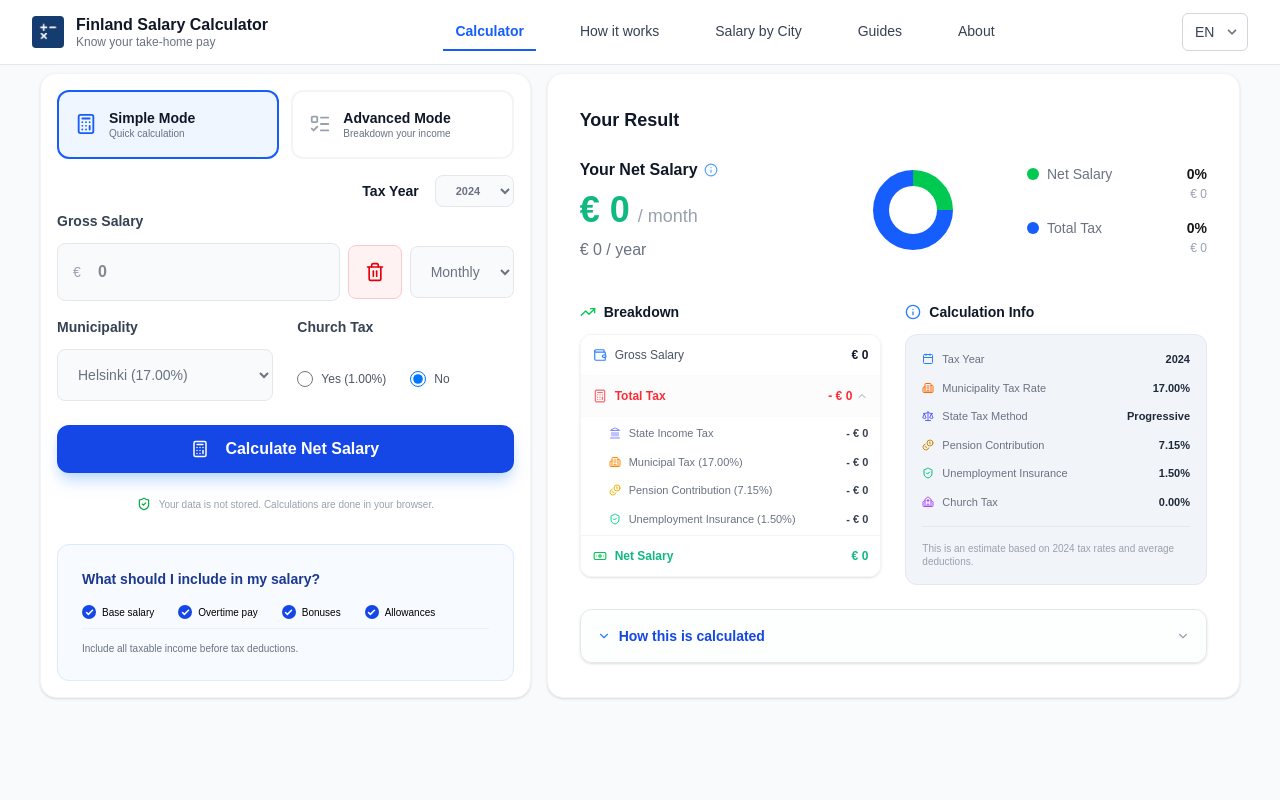
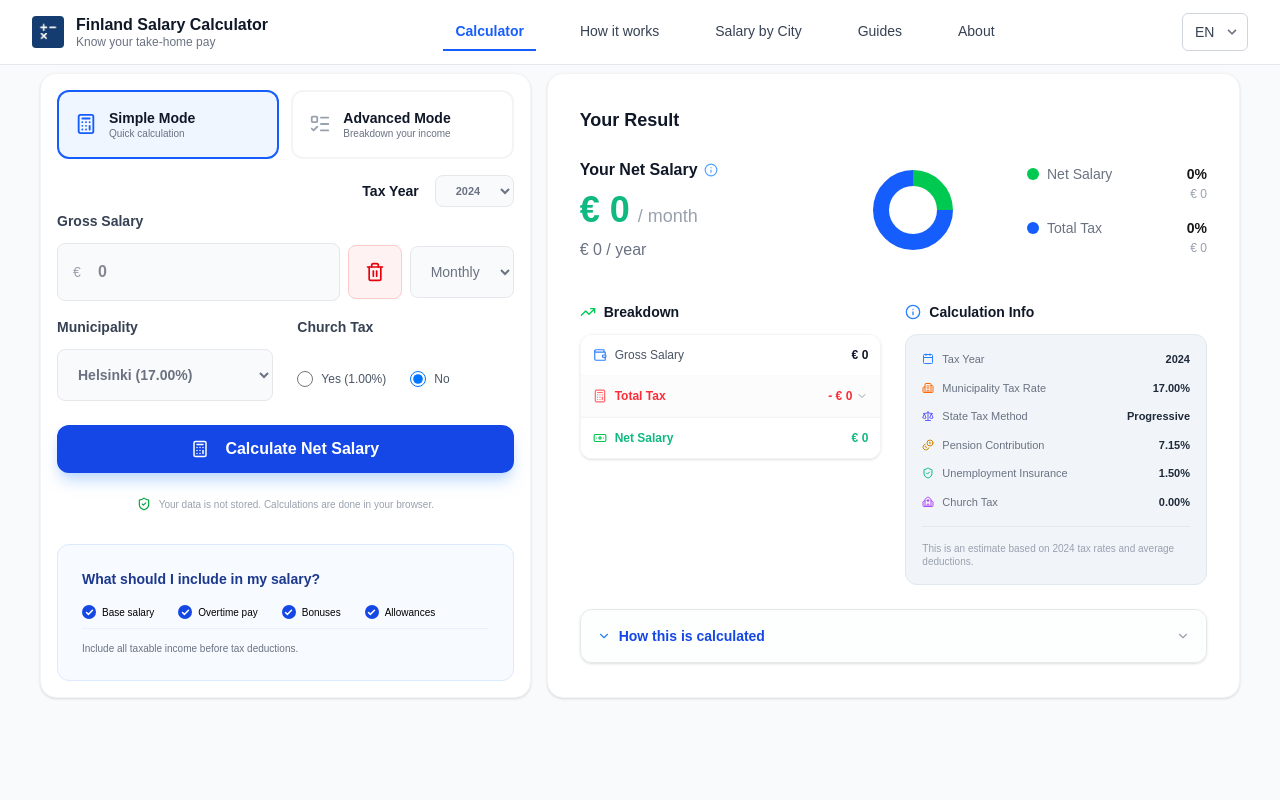
Before and after one commit to upekshapavani2003-maker/finland-salary-calculator, a Next.js app in the folder frontend/: page / in a window 1280 px wide. Shown: the top 800 px of the page. Built offline with nearby package versions, Linux system fonts and the light colour scheme.

Commit message:
css changes

```diff
--- a/frontend/src/components/SalaryCalculator.tsx
+++ b/frontend/src/components/SalaryCalculator.tsx
@@ -23,27 +23,23 @@ import {
 } from 'lucide-react';
 
 export default function SalaryCalculator() {
-  // State to check if the user has calculated the results
   const [hasCalculated, setHasCalculated] = useState<boolean>(false);
 
-  // Input states
   const [grossSalary, setGrossSalary] = useState<number | ''>('');
   const [salaryPeriod, setSalaryPeriod] = useState<'Monthly' | 'Yearly'>('Monthly');
   const [selectedMunicipality, setSelectedMunicipality] = useState<string>('Helsinki (17.00%)');
   const [churchMember, setChurchMember] = useState<boolean>(false);
   const [selectedMode, setSelectedMode] = useState<'simple' | 'advanced'>('simple');
 
-  // Advanced Mode Sub-states
   const [baseSalary, setBaseSalary] = useState<number | ''>('');
   const [overtimePay, setOvertimePay] = useState<number | ''>('');
   const [bonuses, setBonuses] = useState<number | ''>('');
   const [allowances, setAllowances] = useState<number | ''>('');
   const [taxYear, setTaxYear] = useState<string>('2024');
 
-  const [isTaxOpen, setIsTaxOpen] = useState<boolean>(true);
+  const [isTaxOpen, setIsTaxOpen] = useState<boolean>(false);
   const [isCalcOpen, setIsCalcOpen] = useState<boolean>(false);
 
-  // States to hold the calculated results
   const [calculatedValues, setCalculatedValues] = useState<{
     grossMonthly: number;
     netSalary: number;
@@ -58,14 +54,12 @@ export default function SalaryCalculator() {
     churchMember: boolean;
   } | null>(null);
 
-  // Helper values
   const parsedGrossSalary = typeof grossSalary === 'number' ? grossSalary : 0;
   const parsedBaseSalary = typeof baseSalary === 'number' ? baseSalary : 0;
   const parsedOvertime = typeof overtimePay === 'number' ? overtimePay : 0;
   const parsedBonuses = typeof bonuses === 'number' ? bonuses : 0;
   const parsedAllowances = typeof allowances === 'number' ? allowances : 0;
 
-  // Logic
   const municipalityRate = parseFloat(selectedMunicipality.match(/\(([\d.]+)%\)/)?.[1] || '17.00');
   const pensionRate = 7.15;
   const unemploymentRate = 1.50;
@@ -115,7 +109,6 @@ export default function SalaryCalculator() {
     setHasCalculated(false);
   };
 
-  // Determine display values
   const displayNetSalary = hasCalculated && calculatedValues ? calculatedValues.netSalary : 0;
   const displayTotalTax = hasCalculated && calculatedValues ? calculatedValues.totalTax : 0;
   const displayGrossMonthly = hasCalculated && calculatedValues ? calculatedValues.grossMonthly : 0;
@@ -220,7 +213,7 @@ export default function SalaryCalculator() {
                       <select
                         value={selectedMunicipality}
                         onChange={(e) => setSelectedMunicipality(e.target.value)}
-                        className="w-full bg-gray-50 border border-gray-200 rounded-lg px-4 py-4 outline-none text-sm text-gray-500"
+                        className="w-full bg-gray-50 border border-gray-200 rounded-lg px-4 py-4 outline-none text-sm text-gray-500 font-bold"
                       >
                         {municipalities.map(m => <option key={m}>{m}</option>)}
                       </select>
@@ -332,7 +325,7 @@ export default function SalaryCalculator() {
                           <select
                             value={selectedMunicipality}
                             onChange={(e) => setSelectedMunicipality(e.target.value)}
-                            className="w-full pl-9 pr-4 py-3 bg-gray-50 text-gray-500 border border-gray-200 rounded-lg text-xs font-medium outline-none appearance-none"
+                            className="w-full pl-9 pr-4 py-3 bg-gray-50 text-gray-500 border border-gray-200 rounded-lg text-xs font-bold outline-none appearance-none"
                           >
                             {municipalities.map(m => <option key={m}>{m}</option>)}
                           </select>
@@ -455,6 +448,7 @@ export default function SalaryCalculator() {
                     <span className="font-bold text-gray-900 text-xs">€{"\u00A0"}{displayGrossMonthly.toLocaleString()}</span>
                   </div>
 
+                  {/* Total Tax row — click to expand breakdown */}
                   <div
                     onClick={() => setIsTaxOpen(!isTaxOpen)}
                     className="flex justify-between p-3 bg-gray-50/50 border-b border-gray-50 cursor-pointer hover:bg-gray-100 transition-colors"
@@ -464,12 +458,13 @@ export default function SalaryCalculator() {
                     </span>
                     <div className="flex items-center gap-1">
                       <span className="font-bold text-red-500 text-xs">- €{"\u00A0"}{displayTotalTax.toLocaleString(undefined, {maximumFractionDigits: 0})}</span>
-                      <ChevronUp size={12} className={`text-gray-400 transition-transform duration-200 ${isTaxOpen ? 'rotate-0' : 'rotate-180'}`} />
+                      <ChevronDown size={12} className={`text-gray-400 transition-transform duration-200 ${isTaxOpen ? 'rotate-180' : 'rotate-0'}`} />
                     </div>
                   </div>
 
+                  {/* Collapsible tax breakdown — hidden by default */}
                   {isTaxOpen && (
-                    <div className="bg-white px-3 py-2 space-y-3">
+                    <div className="bg-white px-3 py-2 space-y-3 border-b border-gray-50">
                       {[
                         { label: 'State Income Tax', value: displayStateTax, icon: <Landmark size={12} className="text-indigo-400" /> },
                         { label: `Municipal Tax (${displayMunicipalityRate.toFixed(2)}%)`, value: displayMunicipalTax, icon: <Building2 size={12} className="text-orange-400" /> },
@@ -525,7 +520,7 @@ export default function SalaryCalculator() {
               </div>
             </div>
 
-            {/* UPDATED "HOW THIS IS CALCULATED" SECTION */}
+            {/* HOW THIS IS CALCULATED SECTION */}
             <div className="border border-gray-200 rounded-xl overflow-hidden shadow-sm mt-6">
               <div
                 onClick={() => setIsCalcOpen(!isCalcOpen)}
```
